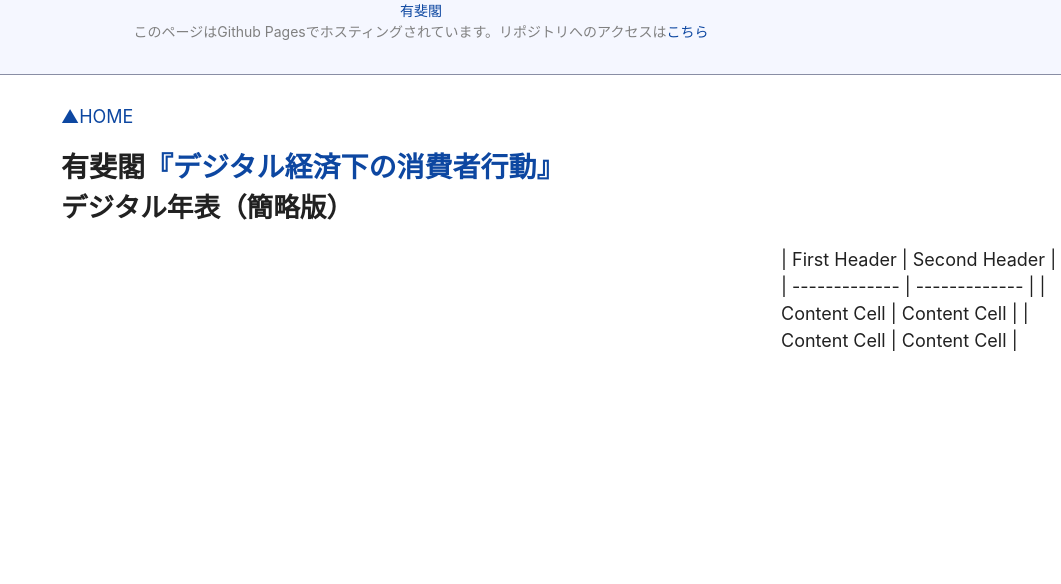
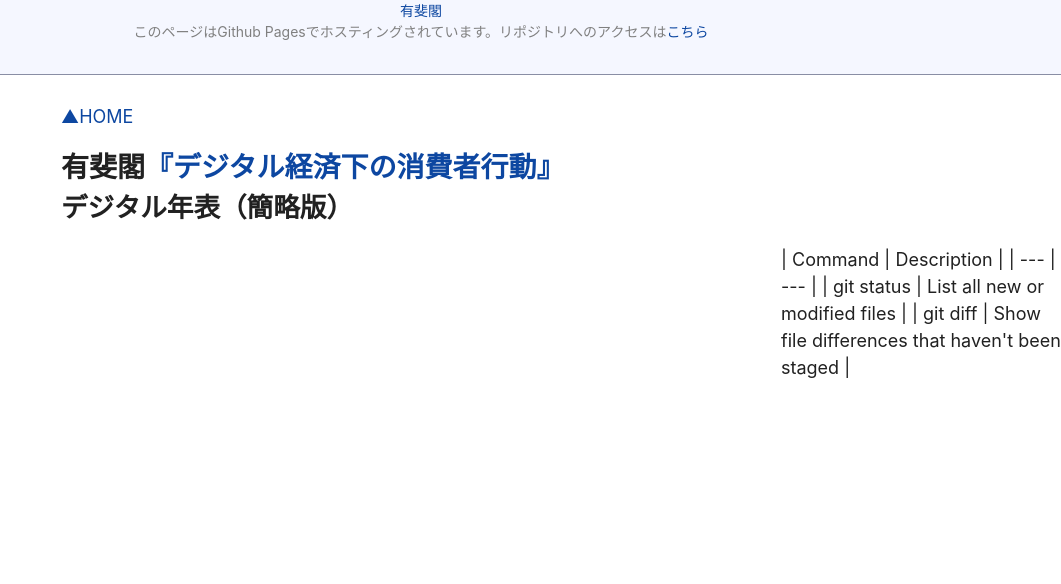
Before and after one commit to yuhikaku/book-16661, a plain HTML site: page chronology.html in a window 1280 px wide. Shown: the whole page, without its empty margins (219-1280 px from the left). Drawn offline with Linux system fonts and the light colour scheme.

Commit message:
Update chronology.html

```diff
--- a/chronology.html
+++ b/chronology.html
@@ -21,10 +21,10 @@
     <h1><span>有斐閣</span><a href="https://www.yuhikaku.co.jp/books/detail/9784641166615">『デジタル経済下の消費者行動』</a><span class="sub">デジタル年表（簡略版）</span></h1>
     <div id="chronology">
     </div>
-    | First Header  | Second Header |
-| ------------- | ------------- |
-| Content Cell  | Content Cell  |
-| Content Cell  | Content Cell  |
+| Command | Description |
+| --- | --- |
+| git status | List all new or modified files |
+| git diff | Show file differences that haven't been staged |
     </div>
   </body>
 </html>
```
